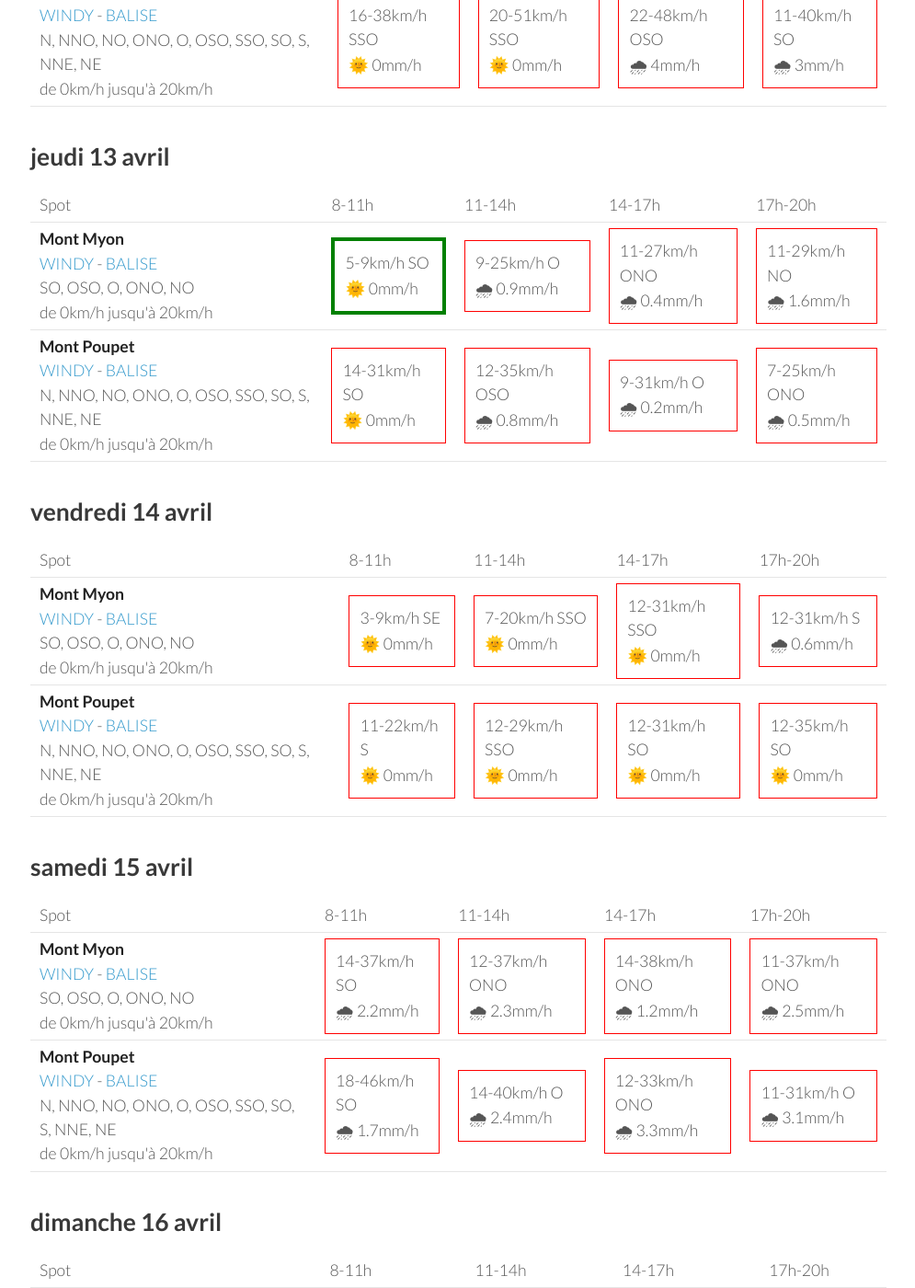
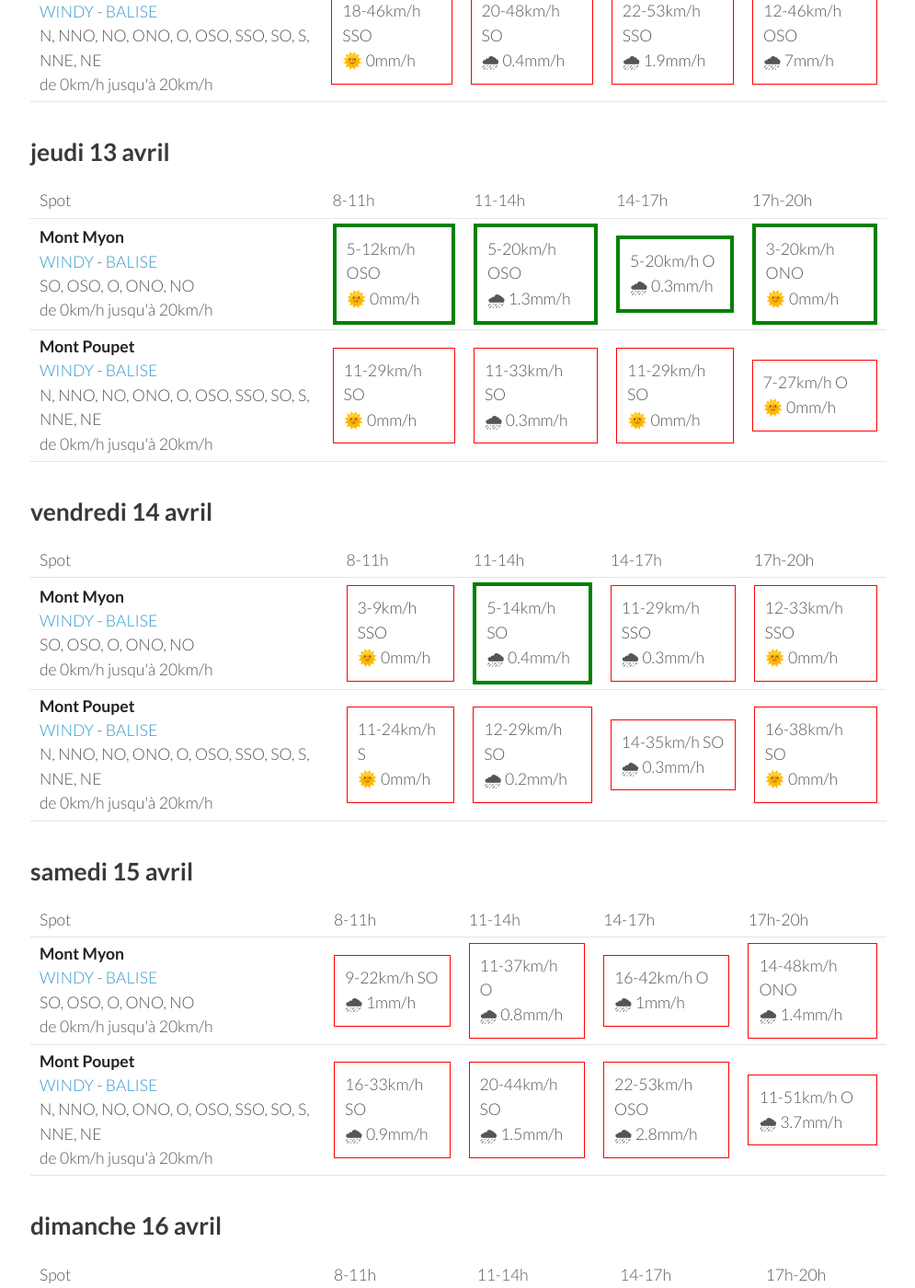
Before and after one commit to parapente-dans-le-nord/parapente-dans-le-nord.github.io, a Jekyll site: the page built from jura.markdown, in a window 1280 px wide and 1400 px high, scrolled down 901 px. Shown: the whole window at 92% size, without its empty margins (25-1020 px from the left). Built offline with Jekyll 4.4.1, drawn with Linux system fonts in a browser that asks for light colours; some of the changed text lies outside the part shown.

Commit message:
update index.markdown

```diff
--- a/jura.markdown
+++ b/jura.markdown
@@ -7,7 +7,7 @@ title:  "Tous les spots"
 {: .links}
 
 # Prevision Windy, modèle Arome
-page mise à jour le mardi 11 avril 13:20
+page mise à jour le mardi 11 avril 22:20
 
 ## mardi 11 avril
 
@@ -25,18 +25,18 @@ page mise à jour le mardi 11 avril 13:20
         <td><strong>Mont Myon</strong><br><a href="https://windy.com/46.331/5.397?45.898,5.394,8,m:eWoagj8">WINDY</a> - <span class=""><a href="http://www.balisemeteo.com/balise.php?idBalise=70">BALISE</a> </span><br> <span class="vent-favorable">SO, OSO, O, ONO, NO</span><br><span class="force-vent">de 0km/h jusqu'à 20km/h</span> </td>
 
             <td><div class="not-flyable"><p>0-0km/h NA</p><p>🌧️ 0mm/h</p></div></td>
-            <td><div class="flyable"><p>7-18km/h OSO</p><p>🌞 0mm/h</p></div></td>
-            <td><div class="flyable"><p>9-20km/h OSO</p><p>🌞 0.8mm/h</p></div></td>
-            <td><div class="flyable"><p>5-14km/h SO</p><p>🌞 0mm/h</p></div></td>
+            <td><div class="not-flyable"><p>0-0km/h NA</p><p>🌧️ 0mm/h</p></div></td>
+            <td><div class="not-flyable"><p>0-0km/h NA</p><p>🌧️ 0mm/h</p></div></td>
+            <td><div class="not-flyable"><p>5-14km/h SSO</p><p>🌧 1.1mm/h</p></div></td>
 
     </tr>
 <tr>
         <td><strong>Mont Poupet</strong><br><a href="https://windy.com/46.970/5.876?46.541,5.876,8">WINDY</a> - <span class=""><a href="http://www.balisemeteo.com/balise.php?idBalise=92">BALISE</a> </span><br> <span class="vent-favorable">N, NNO, NO, ONO, O, OSO, SSO, SO, S, NNE, NE</span><br><span class="force-vent">de 0km/h jusqu'à 20km/h</span> </td>
 
             <td><div class="not-flyable"><p>0-0km/h NA</p><p>🌧️ 0mm/h</p></div></td>
-            <td><div class="not-flyable"><p>11-25km/h O</p><p>🌧 10mm/h</p></div></td>
-            <td><div class="not-flyable"><p>9-24km/h OSO</p><p>🌧 0mm/h</p></div></td>
-            <td><div class="not-flyable"><p>7-25km/h SO</p><p>🌧 0.5mm/h</p></div></td>
+            <td><div class="not-flyable"><p>0-0km/h NA</p><p>🌧️ 0mm/h</p></div></td>
+            <td><div class="not-flyable"><p>0-0km/h NA</p><p>🌧️ 0mm/h</p></div></td>
+            <td><div class="not-flyable"><p>12-31km/h SO</p><p>🌧 0.2mm/h</p></div></td>
 
     </tr>
 
@@ -58,20 +58,20 @@ page mise à jour le mardi 11 avril 13:20
 <tr>
         <td><strong>Mont Myon</strong><br><a href="https://windy.com/46.331/5.397?45.898,5.394,8,m:eWoagj8">WINDY</a> - <span class=""><a href="http://www.balisemeteo.com/balise.php?idBalise=70">BALISE</a> </span><br> <span class="vent-favorable">SO, OSO, O, ONO, NO</span><br><span class="force-vent">de 0km/h jusqu'à 20km/h</span> </td>
 
-            <td><div class="not-flyable"><p>16-42km/h SSO</p><p>🌞 0mm/h</p></div></td>
-            <td><div class="not-flyable"><p>14-40km/h SSO</p><p>🌞 0mm/h</p></div></td>
-            <td><div class="not-flyable"><p>18-51km/h SSO</p><p>🌞 0mm/h</p></div></td>
-            <td><div class="not-flyable"><p>7-53km/h O</p><p>🌧 7mm/h</p></div></td>
+            <td><div class="not-flyable"><p>16-40km/h SSO</p><p>🌞 0mm/h</p></div></td>
+            <td><div class="not-flyable"><p>12-37km/h SSO</p><p>🌞 0mm/h</p></div></td>
+            <td><div class="not-flyable"><p>18-48km/h SSO</p><p>🌞 0mm/h</p></div></td>
+            <td><div class="not-flyable"><p>7-27km/h SO</p><p>🌧 10mm/h</p></div></td>
 
 
     </tr>
 <tr>
         <td><strong>Mont Poupet</strong><br><a href="https://windy.com/46.970/5.876?46.541,5.876,8">WINDY</a> - <span class=""><a href="http://www.balisemeteo.com/balise.php?idBalise=92">BALISE</a> </span><br> <span class="vent-favorable">N, NNO, NO, ONO, O, OSO, SSO, SO, S, NNE, NE</span><br><span class="force-vent">de 0km/h jusqu'à 20km/h</span> </td>
 
-            <td><div class="not-flyable"><p>16-38km/h SSO</p><p>🌞 0mm/h</p></div></td>
-            <td><div class="not-flyable"><p>20-51km/h SSO</p><p>🌞 0mm/h</p></div></td>
-            <td><div class="not-flyable"><p>22-48km/h OSO</p><p>🌧 4mm/h</p></div></td>
-            <td><div class="not-flyable"><p>11-40km/h SO</p><p>🌧 3mm/h</p></div></td>
+            <td><div class="not-flyable"><p>18-46km/h SSO</p><p>🌞 0mm/h</p></div></td>
+            <td><div class="not-flyable"><p>20-48km/h SO</p><p>🌧 0.4mm/h</p></div></td>
+            <td><div class="not-flyable"><p>22-53km/h SSO</p><p>🌧 1.9mm/h</p></div></td>
+            <td><div class="not-flyable"><p>12-46km/h OSO</p><p>🌧 7mm/h</p></div></td>
 
 
     </tr>
@@ -94,20 +94,20 @@ page mise à jour le mardi 11 avril 13:20
 <tr>
         <td><strong>Mont Myon</strong><br><a href="https://windy.com/46.331/5.397?45.898,5.394,8,m:eWoagj8">WINDY</a> - <span class=""><a href="http://www.balisemeteo.com/balise.php?idBalise=70">BALISE</a> </span><br> <span class="vent-favorable">SO, OSO, O, ONO, NO</span><br><span class="force-vent">de 0km/h jusqu'à 20km/h</span> </td>
 
-            <td><div class="flyable"><p>5-9km/h SO</p><p>🌞 0mm/h</p></div></td>
-            <td><div class="not-flyable"><p>9-25km/h O</p><p>🌧 0.9mm/h</p></div></td>
-            <td><div class="not-flyable"><p>11-27km/h ONO</p><p>🌧 0.4mm/h</p></div></td>
-            <td><div class="not-flyable"><p>11-29km/h NO</p><p>🌧 1.6mm/h</p></div></td>
+            <td><div class="flyable"><p>5-12km/h OSO</p><p>🌞 0mm/h</p></div></td>
+            <td><div class="flyable"><p>5-20km/h OSO</p><p>🌧 1.3mm/h</p></div></td>
+            <td><div class="flyable"><p>5-20km/h O</p><p>🌧 0.3mm/h</p></div></td>
+            <td><div class="flyable"><p>3-20km/h ONO</p><p>🌞 0mm/h</p></div></td>
 
 
     </tr>
 <tr>
         <td><strong>Mont Poupet</strong><br><a href="https://windy.com/46.970/5.876?46.541,5.876,8">WINDY</a> - <span class=""><a href="http://www.balisemeteo.com/balise.php?idBalise=92">BALISE</a> </span><br> <span class="vent-favorable">N, NNO, NO, ONO, O, OSO, SSO, SO, S, NNE, NE</span><br><span class="force-vent">de 0km/h jusqu'à 20km/h</span> </td>
 
-            <td><div class="not-flyable"><p>14-31km/h SO</p><p>🌞 0mm/h</p></div></td>
-            <td><div class="not-flyable"><p>12-35km/h OSO</p><p>🌧 0.8mm/h</p></div></td>
-            <td><div class="not-flyable"><p>9-31km/h O</p><p>🌧 0.2mm/h</p></div></td>
-            <td><div class="not-flyable"><p>7-25km/h ONO</p><p>🌧 0.5mm/h</p></div></td>
+            <td><div class="not-flyable"><p>11-29km/h SO</p><p>🌞 0mm/h</p></div></td>
+            <td><div class="not-flyable"><p>11-33km/h SO</p><p>🌧 0.3mm/h</p></div></td>
+            <td><div class="not-flyable"><p>11-29km/h SO</p><p>🌞 0mm/h</p></div></td>
+            <td><div class="not-flyable"><p>7-27km/h O</p><p>🌞 0mm/h</p></div></td>
 
 
     </tr>
@@ -130,20 +130,20 @@ page mise à jour le mardi 11 avril 13:20
 <tr>
         <td><strong>Mont Myon</strong><br><a href="https://windy.com/46.331/5.397?45.898,5.394,8,m:eWoagj8">WINDY</a> - <span class=""><a href="http://www.balisemeteo.com/balise.php?idBalise=70">BALISE</a> </span><br> <span class="vent-favorable">SO, OSO, O, ONO, NO</span><br><span class="force-vent">de 0km/h jusqu'à 20km/h</span> </td>
 
-            <td><div class="not-flyable"><p>3-9km/h SE</p><p>🌞 0mm/h</p></div></td>
-            <td><div class="not-flyable"><p>7-20km/h SSO</p><p>🌞 0mm/h</p></div></td>
-            <td><div class="not-flyable"><p>12-31km/h SSO</p><p>🌞 0mm/h</p></div></td>
-            <td><div class="not-flyable"><p>12-31km/h S</p><p>🌧 0.6mm/h</p></div></td>
+            <td><div class="not-flyable"><p>3-9km/h SSO</p><p>🌞 0mm/h</p></div></td>
+            <td><div class="flyable"><p>5-14km/h SO</p><p>🌧 0.4mm/h</p></div></td>
+            <td><div class="not-flyable"><p>11-29km/h SSO</p><p>🌧 0.3mm/h</p></div></td>
+            <td><div class="not-flyable"><p>12-33km/h SSO</p><p>🌞 0mm/h</p></div></td>
 
 
     </tr>
 <tr>
         <td><strong>Mont Poupet</strong><br><a href="https://windy.com/46.970/5.876?46.541,5.876,8">WINDY</a> - <span class=""><a href="http://www.balisemeteo.com/balise.php?idBalise=92">BALISE</a> </span><br> <span class="vent-favorable">N, NNO, NO, ONO, O, OSO, SSO, SO, S, NNE, NE</span><br><span class="force-vent">de 0km/h jusqu'à 20km/h</span> </td>
 
-            <td><div class="not-flyable"><p>11-22km/h S</p><p>🌞 0mm/h</p></div></td>
-            <td><div class="not-flyable"><p>12-29km/h SSO</p><p>🌞 0mm/h</p></div></td>
-            <td><div class="not-flyable"><p>12-31km/h SO</p><p>🌞 0mm/h</p></div></td>
-            <td><div class="not-flyable"><p>12-35km/h SO</p><p>🌞 0mm/h</p></div></td>
+            <td><div class="not-flyable"><p>11-24km/h S</p><p>🌞 0mm/h</p></div></td>
+            <td><div class="not-flyable"><p>12-29km/h SO</p><p>🌧 0.2mm/h</p></div></td>
+            <td><div class="not-flyable"><p>14-35km/h SO</p><p>🌧 0.3mm/h</p></div></td>
+            <td><div class="not-flyable"><p>16-38km/h SO</p><p>🌞 0mm/h</p></div></td>
 
 
     </tr>
@@ -166,20 +166,20 @@ page mise à jour le mardi 11 avril 13:20
 <tr>
         <td><strong>Mont Myon</strong><br><a href="https://windy.com/46.331/5.397?45.898,5.394,8,m:eWoagj8">WINDY</a> - <span class=""><a href="http://www.balisemeteo.com/balise.php?idBalise=70">BALISE</a> </span><br> <span class="vent-favorable">SO, OSO, O, ONO, NO</span><br><span class="force-vent">de 0km/h jusqu'à 20km/h</span> </td>
 
-            <td><div class="not-flyable"><p>14-37km/h SO</p><p>🌧 2.2mm/h</p></div></td>
-            <td><div class="not-flyable"><p>12-37km/h ONO</p><p>🌧 2.3mm/h</p></div></td>
-            <td><div class="not-flyable"><p>14-38km/h ONO</p><p>🌧 1.2mm/h</p></div></td>
-            <td><div class="not-flyable"><p>11-37km/h ONO</p><p>🌧 2.5mm/h</p></div></td>
+            <td><div class="not-flyable"><p>9-22km/h SO</p><p>🌧 1mm/h</p></div></td>
+            <td><div class="not-flyable"><p>11-37km/h O</p><p>🌧 0.8mm/h</p></div></td>
+            <td><div class="not-flyable"><p>16-42km/h O</p><p>🌧 1mm/h</p></div></td>
+            <td><div class="not-flyable"><p>14-48km/h ONO</p><p>🌧 1.4mm/h</p></div></td>
 
 
     </tr>
 <tr>
         <td><strong>Mont Poupet</strong><br><a href="https://windy.com/46.970/5.876?46.541,5.876,8">WINDY</a> - <span class=""><a href="http://www.balisemeteo.com/balise.php?idBalise=92">BALISE</a> </span><br> <span class="vent-favorable">N, NNO, NO, ONO, O, OSO, SSO, SO, S, NNE, NE</span><br><span class="force-vent">de 0km/h jusqu'à 20km/h</span> </td>
 
-            <td><div class="not-flyable"><p>18-46km/h SO</p><p>🌧 1.7mm/h</p></div></td>
-            <td><div class="not-flyable"><p>14-40km/h O</p><p>🌧 2.4mm/h</p></div></td>
-            <td><div class="not-flyable"><p>12-33km/h ONO</p><p>🌧 3.3mm/h</p></div></td>
-            <td><div class="not-flyable"><p>11-31km/h O</p><p>🌧 3.1mm/h</p></div></td>
+            <td><div class="not-flyable"><p>16-33km/h SO</p><p>🌧 0.9mm/h</p></div></td>
+            <td><div class="not-flyable"><p>20-44km/h SO</p><p>🌧 1.5mm/h</p></div></td>
+            <td><div class="not-flyable"><p>22-53km/h OSO</p><p>🌧 2.8mm/h</p></div></td>
+            <td><div class="not-flyable"><p>11-51km/h O</p><p>🌧 3.7mm/h</p></div></td>
 
 
     </tr>
@@ -202,20 +202,20 @@ page mise à jour le mardi 11 avril 13:20
 <tr>
         <td><strong>Mont Poupet</strong><br><a href="https://windy.com/46.970/5.876?46.541,5.876,8">WINDY</a> - <span class=""><a href="http://www.balisemeteo.com/balise.php?idBalise=92">BALISE</a> </span><br> <span class="vent-favorable">N, NNO, NO, ONO, O, OSO, SSO, SO, S, NNE, NE</span><br><span class="force-vent">de 0km/h jusqu'à 20km/h</span> </td>
 
-            <td><div class="flyable"><p>9-18km/h ONO</p><p>🌧 0.2mm/h</p></div></td>
-            <td><div class="flyable"><p>7-20km/h NO</p><p>🌧 0.6mm/h</p></div></td>
-            <td><div class="not-flyable"><p>11-25km/h NNO</p><p>🌧 1.4mm/h</p></div></td>
-            <td><div class="not-flyable"><p>9-24km/h N</p><p>🌧 0.7mm/h</p></div></td>
+            <td><div class="flyable"><p>7-16km/h OSO</p><p>🌧 0.7mm/h</p></div></td>
+            <td><div class="flyable"><p>5-18km/h OSO</p><p>🌧 0.3mm/h</p></div></td>
+            <td><div class="flyable"><p>7-20km/h ONO</p><p>🌧 0.6mm/h</p></div></td>
+            <td><div class="not-flyable"><p>9-22km/h NO</p><p>🌧 0.6mm/h</p></div></td>
 
 
     </tr>
 <tr>
         <td><strong>Mont Myon</strong><br><a href="https://windy.com/46.331/5.397?45.898,5.394,8,m:eWoagj8">WINDY</a> - <span class=""><a href="http://www.balisemeteo.com/balise.php?idBalise=70">BALISE</a> </span><br> <span class="vent-favorable">SO, OSO, O, ONO, NO</span><br><span class="force-vent">de 0km/h jusqu'à 20km/h</span> </td>
 
-            <td><div class="not-flyable"><p>9-16km/h NNO</p><p>🌞 0mm/h</p></div></td>
-            <td><div class="not-flyable"><p>12-27km/h NNO</p><p>🌞 0mm/h</p></div></td>
-            <td><div class="not-flyable"><p>12-31km/h N</p><p>🌧 0.4mm/h</p></div></td>
-            <td><div class="not-flyable"><p>14-31km/h N</p><p>🌧 0.3mm/h</p></div></td>
+            <td><div class="flyable"><p>1-7km/h NO</p><p>🌞 0mm/h</p></div></td>
+            <td><div class="flyable"><p>5-16km/h NO</p><p>🌧 0.2mm/h</p></div></td>
+            <td><div class="not-flyable"><p>11-25km/h NO</p><p>🌧 0.5mm/h</p></div></td>
+            <td><div class="not-flyable"><p>9-25km/h NO</p><p>🌧 0.3mm/h</p></div></td>
 
 
     </tr>
```
